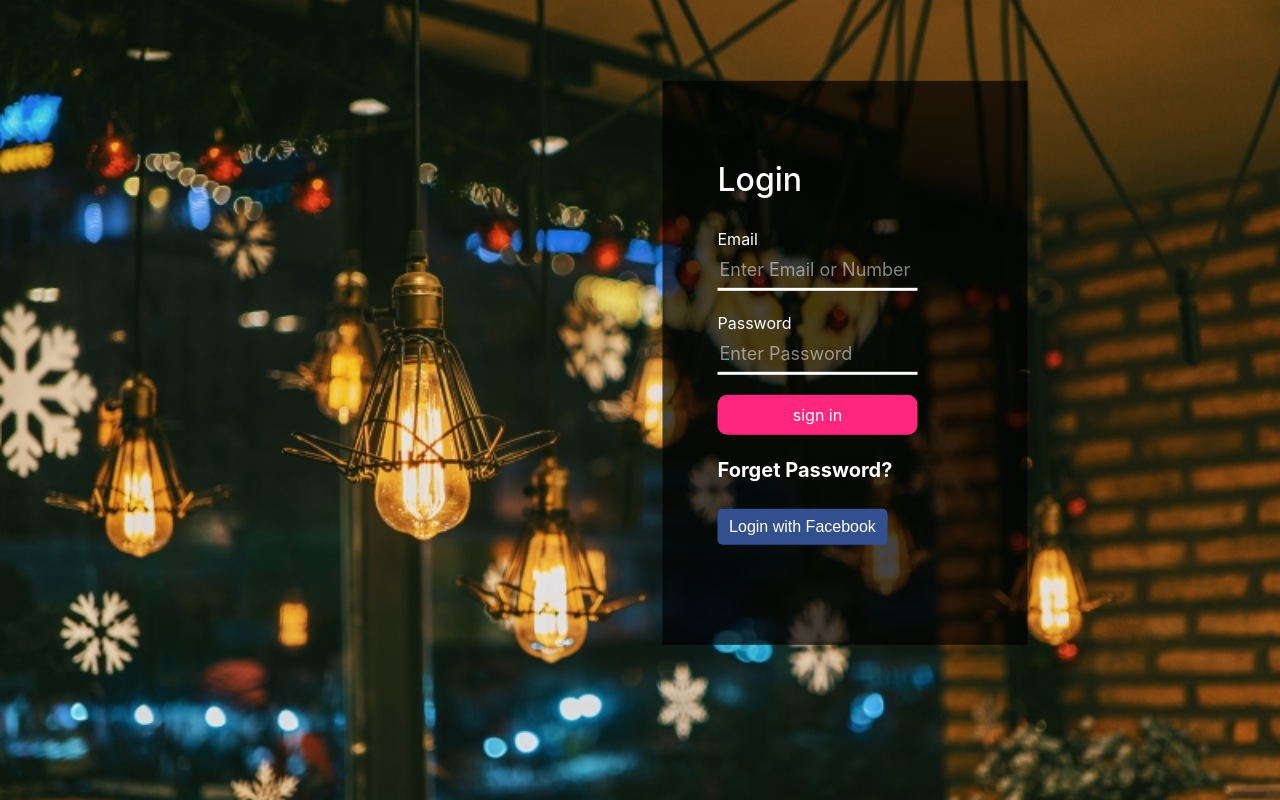
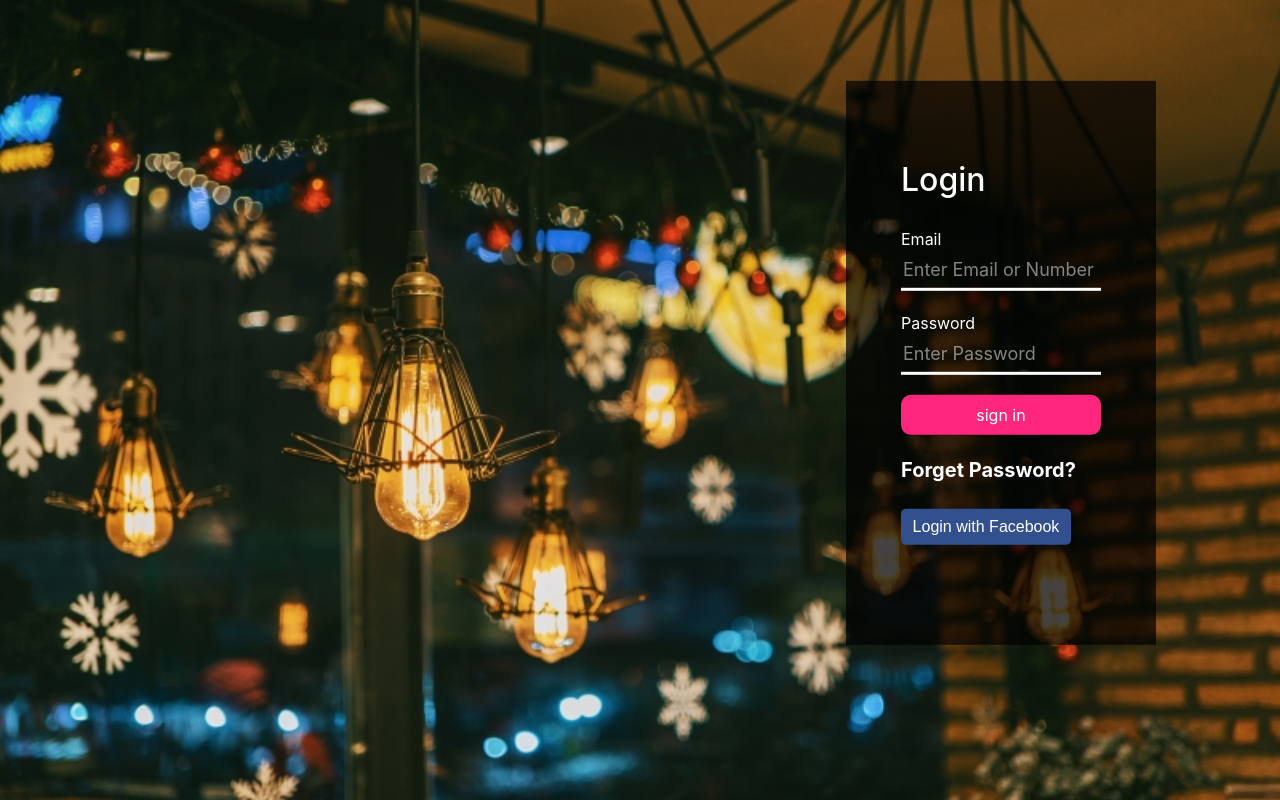
Before and after one commit to MuhammadZainEjaz/Downtown-Foodie-website, a PHP site: page /login.html in a window 1280 px wide. Run offline with PHP 8.4, Linux system fonts and the light colour scheme.

Commit message:
Update login.css

```diff
--- a/DownTown-Foodies-Website/css/login.css
+++ b/DownTown-Foodies-Website/css/login.css
@@ -16,7 +16,7 @@ body
 {
     position:absolute;
     top:50%;
-    /*left:45%;*/
+    left:45%;
     margin-top:90%;
     transform:translate(-50%, -50%);
     /*width:500px;*/
```
